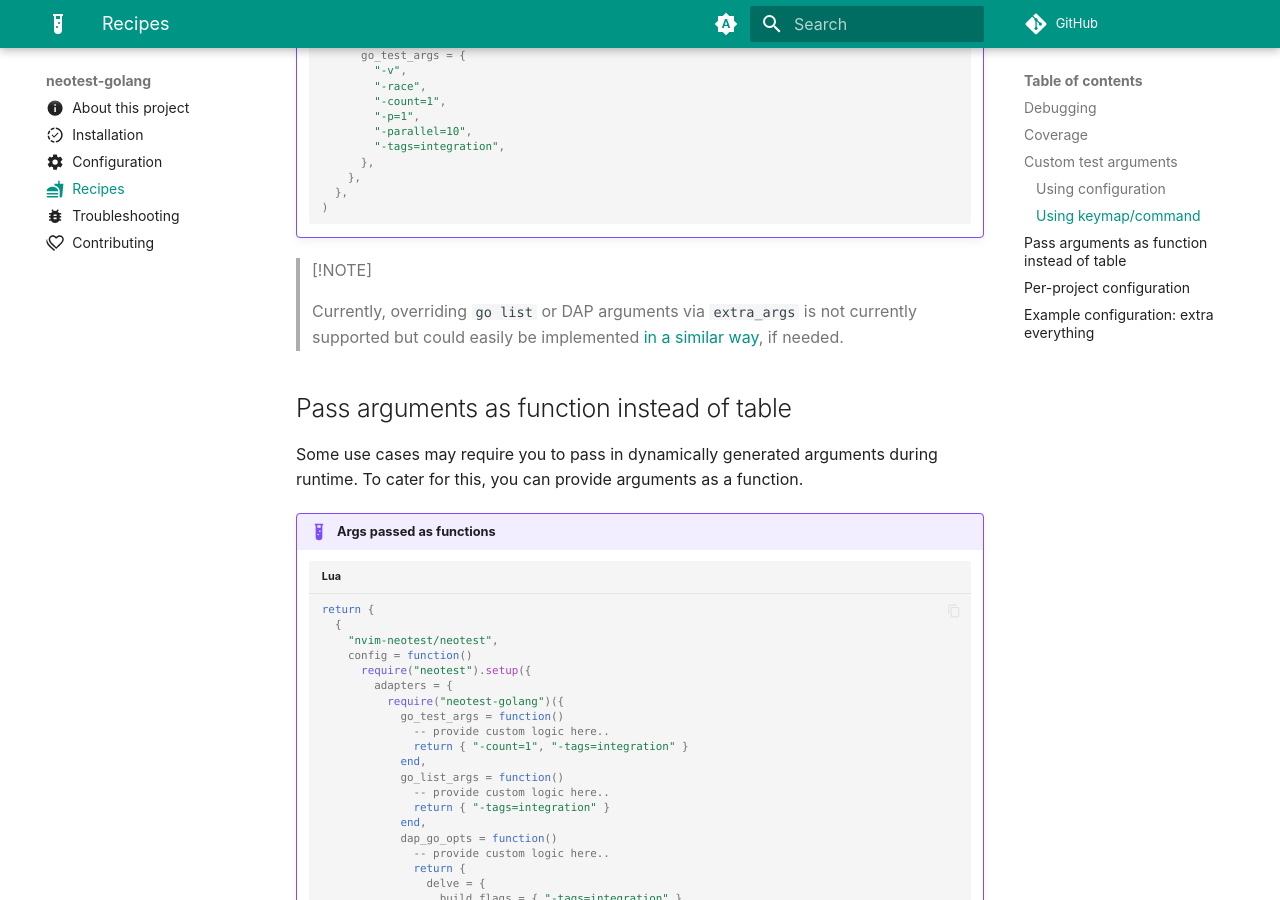
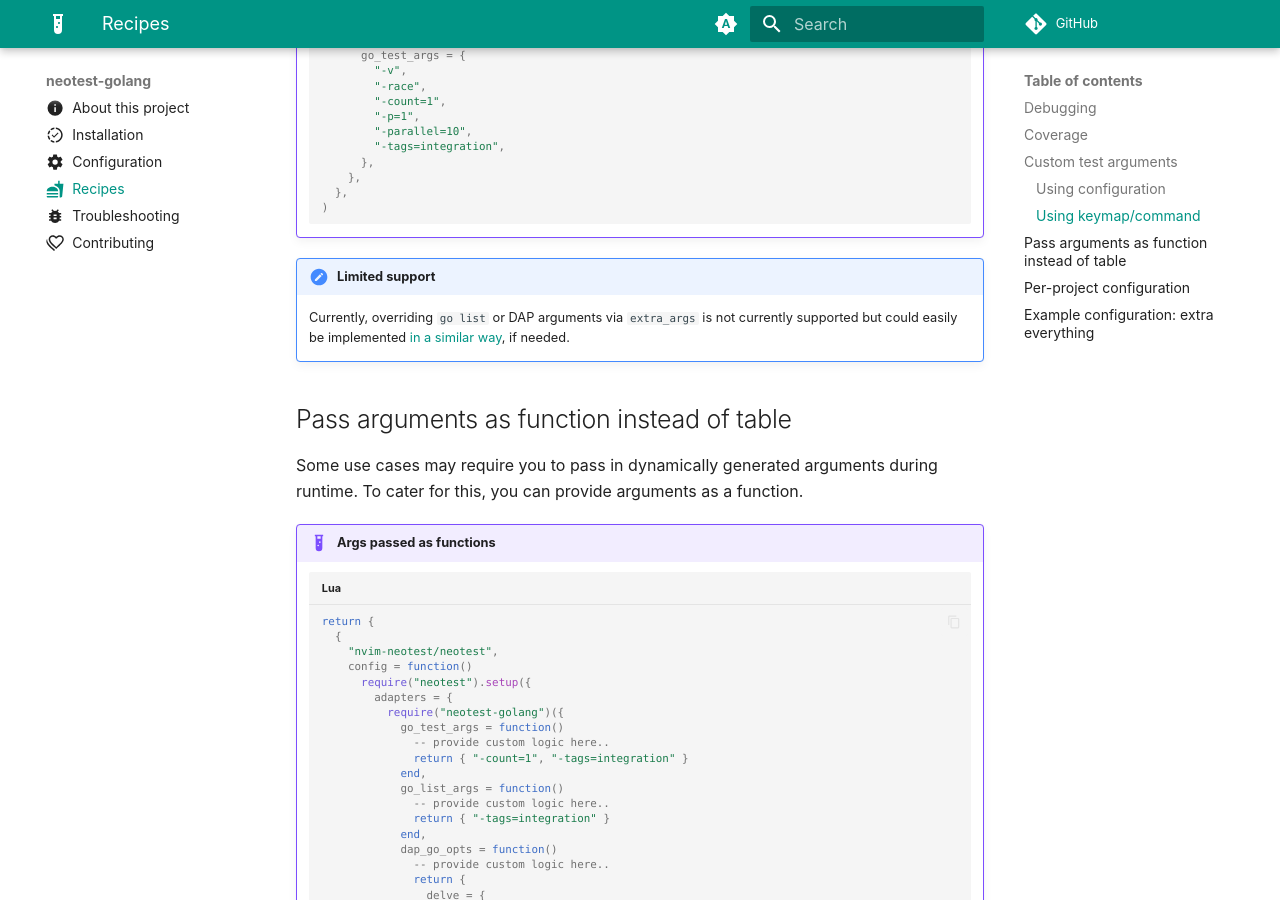
Before and after one commit to fredrikaverpil/neotest-golang, an MkDocs documentation site: the page built from docs/recipes.md, in a window 1280 px wide and 900 px high, scrolled down 2764 px. Built offline with MkDocs 1.6.1 and Material for MkDocs 9.7.7, drawn with Linux system fonts in a browser that asks for light colours; comment, search, counter and statistics services are not loaded.

Commit message:
docs: fix admonition (#354)

````diff
--- a/docs/recipes.md
+++ b/docs/recipes.md
@@ -230,12 +230,12 @@ For instance, if you want to run `go test` with the
     )
     ```
 
-> [!NOTE]
->
-> Currently, overriding `go list` or DAP arguments via `extra_args` is not
-> currently supported but could easily be implemented
-> [in a similar way](https://github.com/fredrikaverpil/neotest-golang/pull/348),
-> if needed.
+!!! note "Limited support"
+
+    Currently, overriding `go list` or DAP arguments via `extra_args` is not
+    currently supported but could easily be implemented
+    [in a similar way](https://github.com/fredrikaverpil/neotest-golang/pull/348),
+    if needed.
 
 ## Pass arguments as function instead of table
 
````
